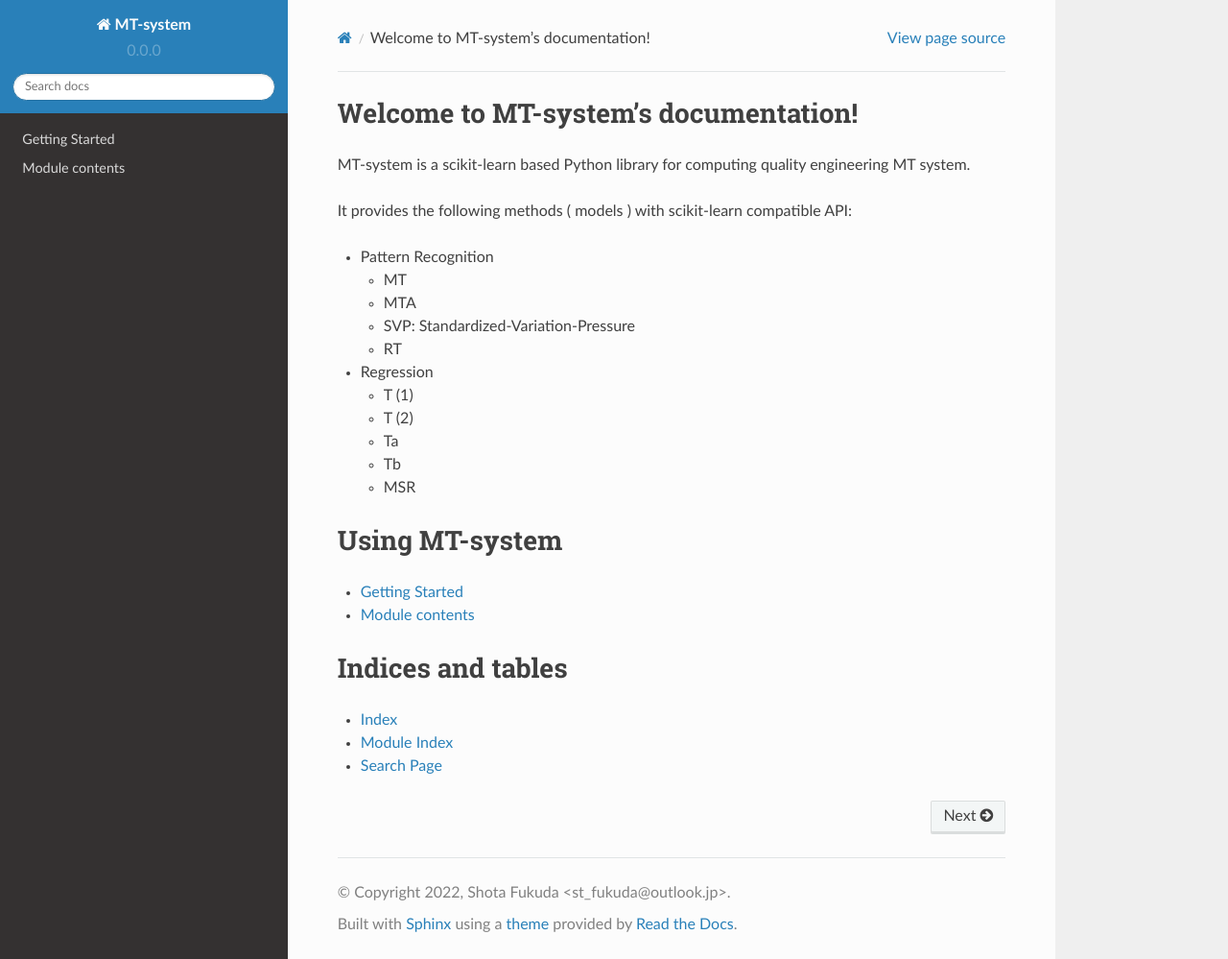
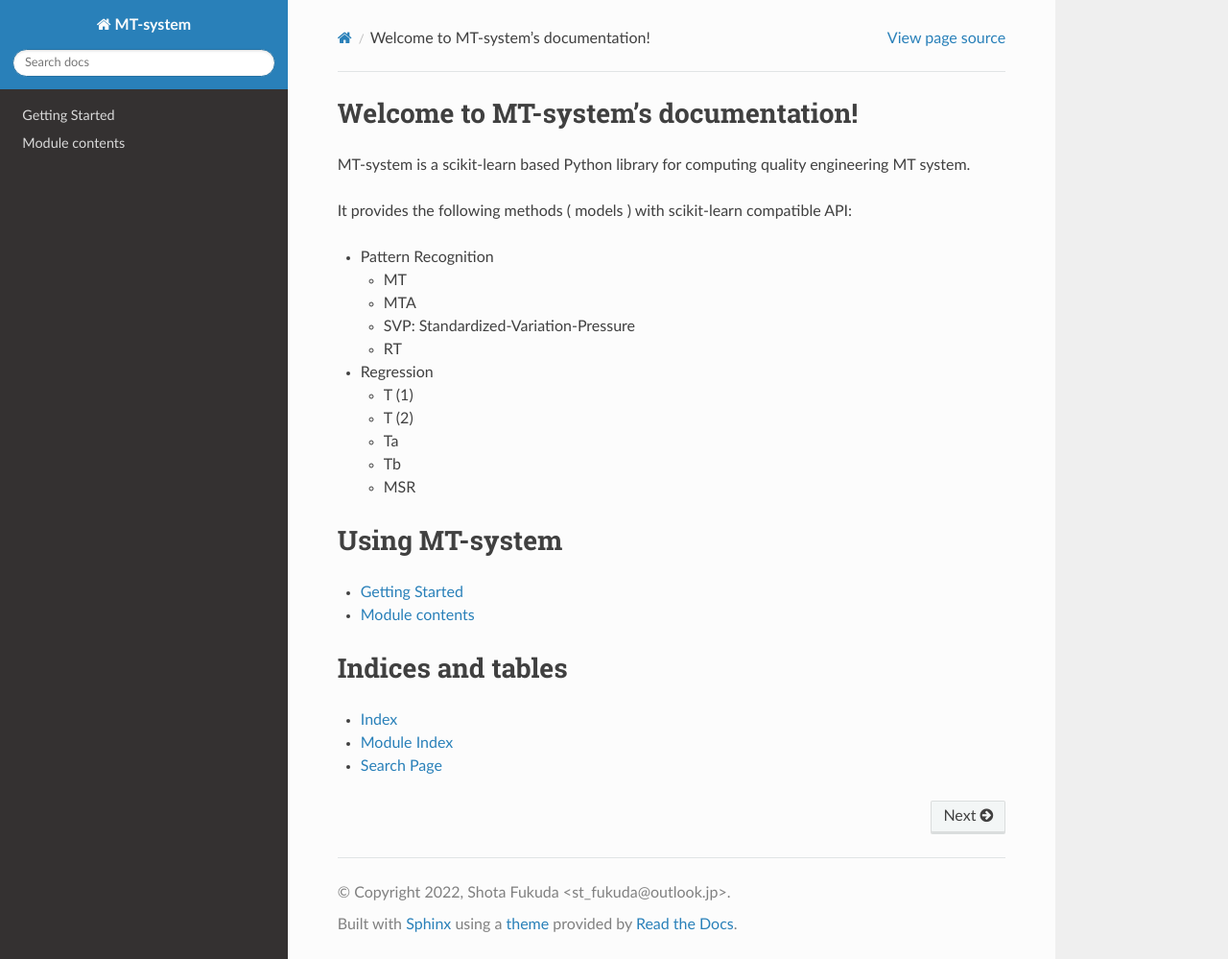
Before and after one commit to stfukuda/mt-system, a Sphinx documentation site: the page built from docs/source/index.rst, in a window 1280 px wide and 999 px high. Shown: the whole window at 96% size. Built offline with Sphinx 7.4.7 and the Read the Docs theme 2.0.0, drawn with Linux system fonts in a browser that asks for light colours.

Commit message:
docs: ✏️ remove version from conf.py

```diff
--- a/docs/source/conf.py
+++ b/docs/source/conf.py
@@ -14,7 +14,6 @@
 project = "MT-system"
 copyright = "2022, Shota Fukuda <st_fukuda@outlook.jp>"
 author = "Shota Fukuda <st_fukuda@outlook.jp>"
-version = "0.0.0"
 
 # -- General configuration ---------------------------------------------------
 # https://www.sphinx-doc.org/en/master/usage/configuration.html#general-configuration
```
